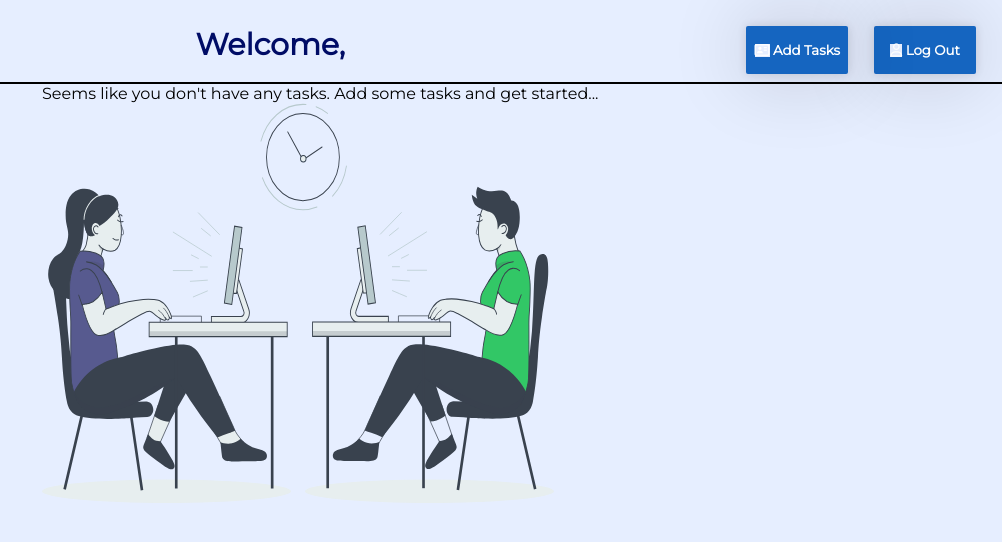
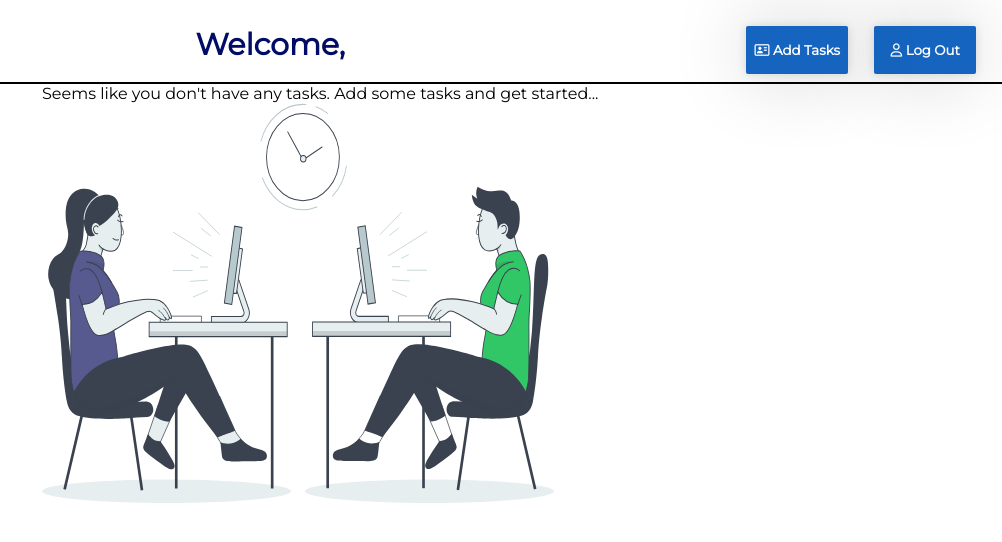
Before and after one commit to ayush-rathore/to-do-list, a React (Create React App) app in the folder react/: page /home in a window 1280 px wide. Shown: the top 542 px of the page, without its empty margins (278-1280 px from the left). Built offline with nearby package versions, Linux system fonts and the light colour scheme.

Commit message:
remove: global bg color

```diff
--- a/react/src/components/css/home.css
+++ b/react/src/components/css/home.css
@@ -1,7 +1,6 @@
 * {
 	font-family: Montserrat;
 	margin: 0;
-	background-color: #e6eeff;
 }
 #welcome {
 	font-size: 30px;
```
